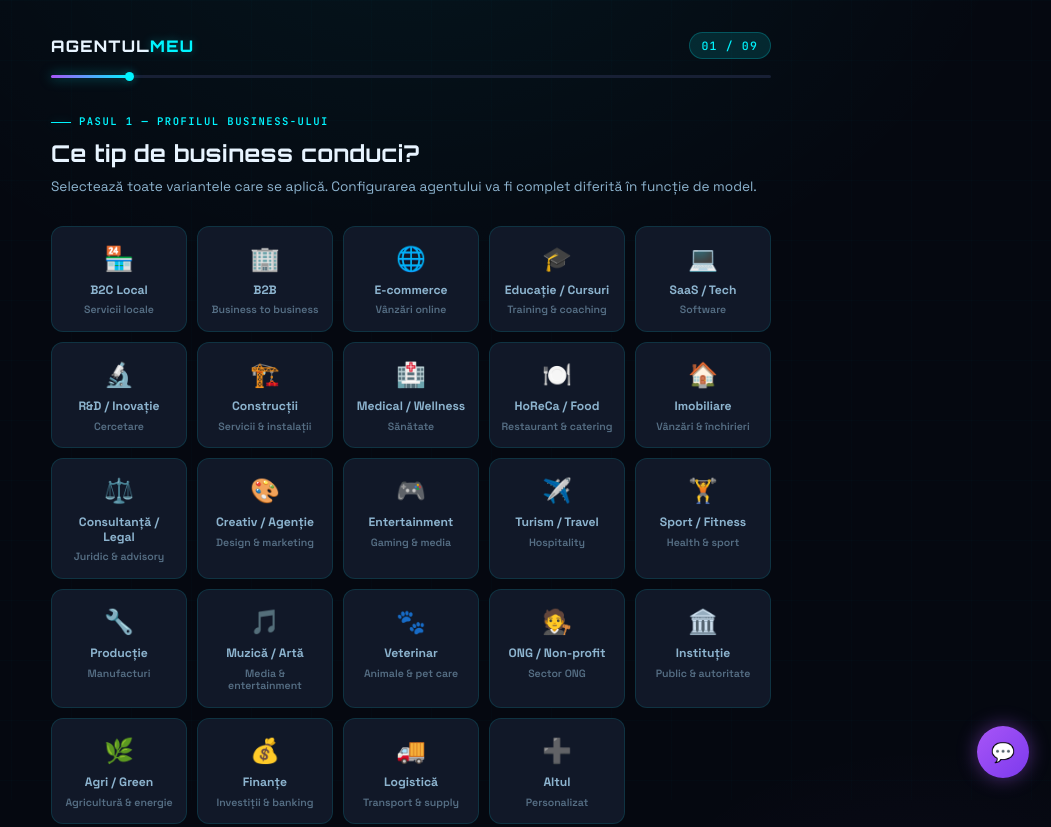
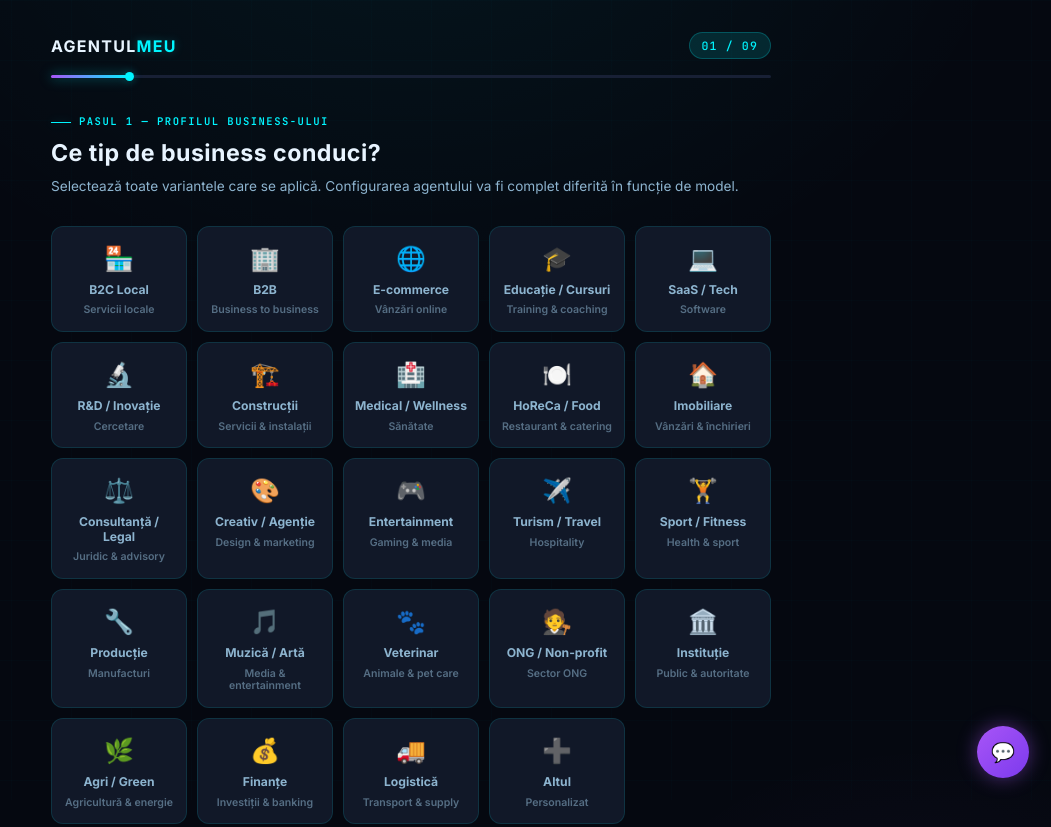
Before and after one commit to sergiumurgescu88-lgtm/sergiuclawbot, a website: page wizard-form.html in a window 1280 px wide. Shown: the top 827 px of the page, without its empty margins (229-1280 px from the left). Drawn offline with nearby package versions, Linux system fonts and the light colour scheme.

Commit message:
fix: unificare font Inter in wizard, scoate API key din ecosystem config

```diff
--- a/wizard-form.html
+++ b/wizard-form.html
@@ -4,7 +4,7 @@
 <meta charset="UTF-8">
 <meta name="viewport" content="width=device-width, initial-scale=1.0">
 <title>Wizard — Configurare Agent AI | AgentulMeu</title>
-<link href="https://fonts.googleapis.com/css2?family=Space+Grotesk:wght@400;500;600;700&family=Orbitron:wght@500;600;700;800;900&family=JetBrains+Mono:wght@400;500;600&display=swap" rel="stylesheet">
+<link href="https://fonts.googleapis.com/css2?family=Inter:wght@400;500;600;700&family=JetBrains+Mono:wght@400;500;600&display=swap" rel="stylesheet">
 <script src="https://cdnjs.cloudflare.com/ajax/libs/jszip/3.10.1/jszip.min.js"></script>
 <style>
 /* ─── RESET ─────────────────────────────────────────────── */
@@ -37,8 +37,8 @@
   --text2:#8db4cf;
   --text3:#4a6980;
   --radius:14px;--radius-sm:10px;--radius-pill:999px;
-  --font-display:'Orbitron',monospace;
-  --font-body:'Space Grotesk',sans-serif;
+  --font-display:'Inter',sans-serif;
+  --font-body:'Inter',system-ui,-apple-system,sans-serif;
   --font-mono:'JetBrains Mono',monospace;
 }
 
```
